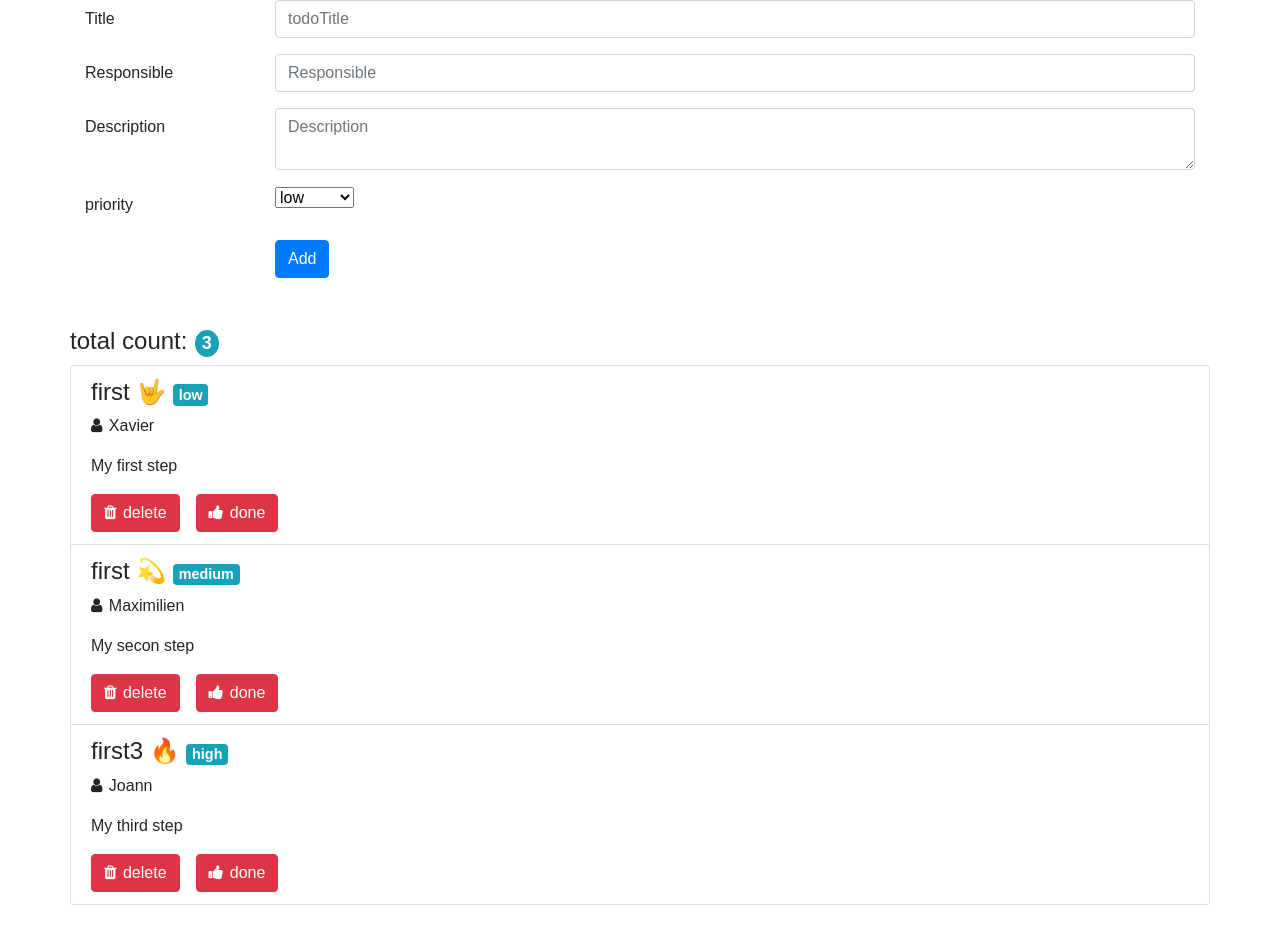
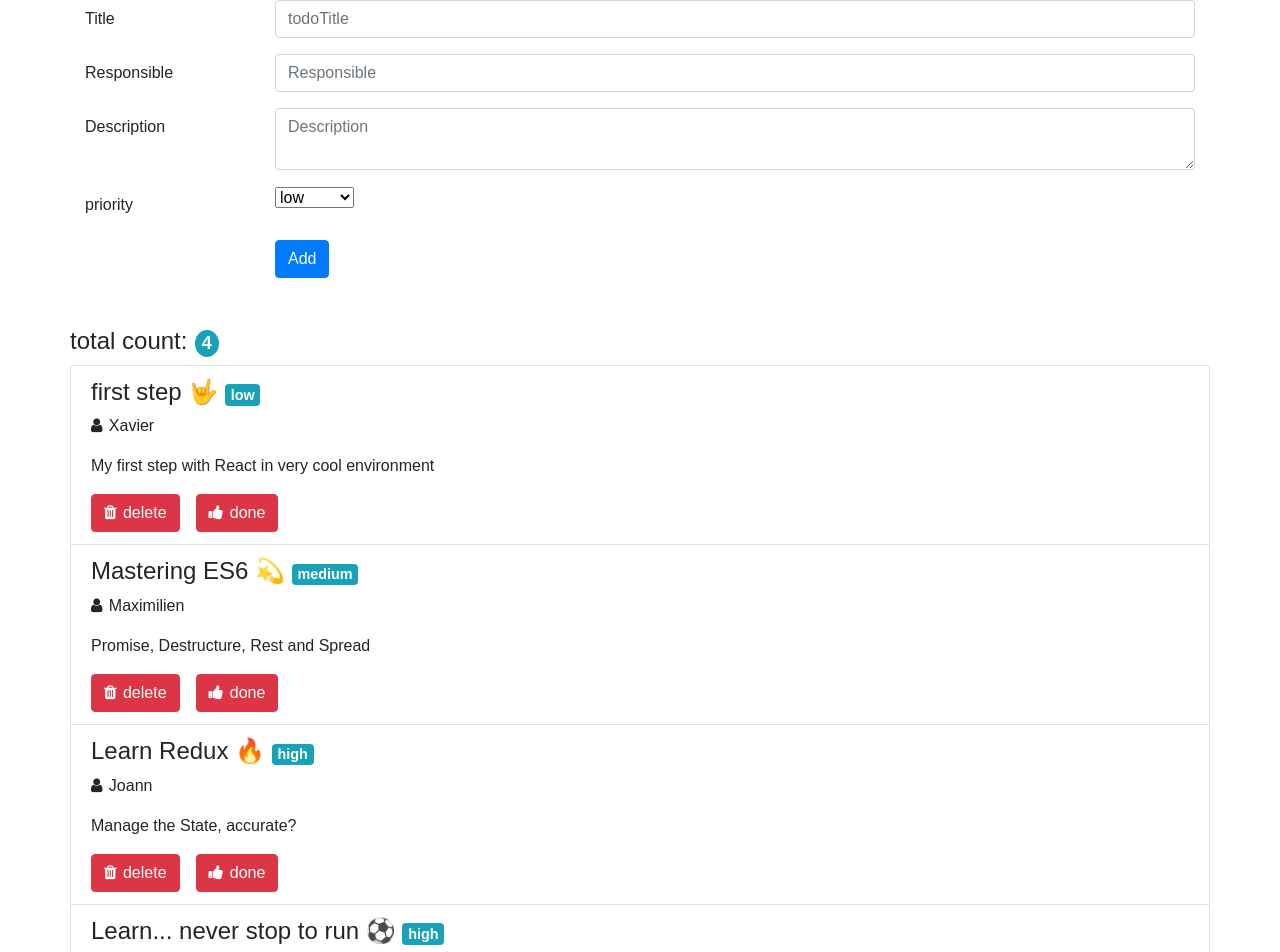
Before and after one commit to xavierartot/todolist, a React (Create React App) app: page / in a window 1280 px wide. Shown: the top 952 px of the page. Before the commit the page ends 905 px from the top, so only its background shows below. Built offline with nearby package versions, Linux system fonts and the light colour scheme; the HTML template or start-up script is replaced by a standard one.

Commit message:
add content with emticon

```diff
--- a/src/App.js
+++ b/src/App.js
@@ -3,23 +3,30 @@ import './App.css';
 
 const todos = [
   {
-    todoTitle: 'first 🤟',
+    todoTitle: 'first step 🤟',
     todoResponsible: 'Xavier',
-    todoDescription: 'My first step',
+    todoDescription: 'My first step with React in very cool environment',
     todoPriority: 'low',
     done : false
   },
   {
-    todoTitle: 'first 💫 ',
+    todoTitle: 'Mastering ES6 💫 ',
     todoResponsible: 'Maximilien',
-    todoDescription: 'My secon step',
+    todoDescription: 'Promise, Destructure, Rest and Spread',
     todoPriority: 'medium',
     done : false
   },
   {
-    todoTitle: 'first3 🔥',
+    todoTitle: 'Learn Redux 🔥',
     todoResponsible: 'Joann',
-    todoDescription: 'My third step',
+    todoDescription: 'Manage the State, accurate?',
+    todoPriority: 'high',
+    done : false
+  },
+  {
+    todoTitle: 'Learn... never stop to run ⚽️',
+    todoResponsible: 'Xavier',
+    todoDescription: 'Animation (React Motion), React Native, Firebase  (React Motion)',
     todoPriority: 'high',
     done : false
   }
```
